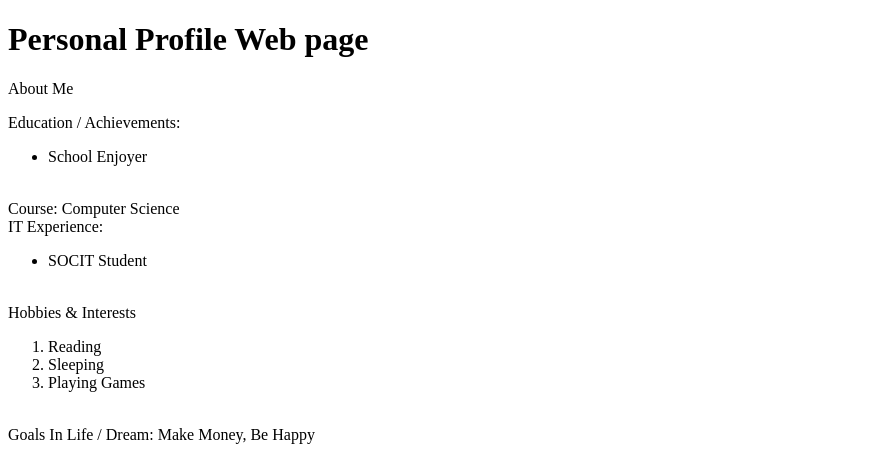
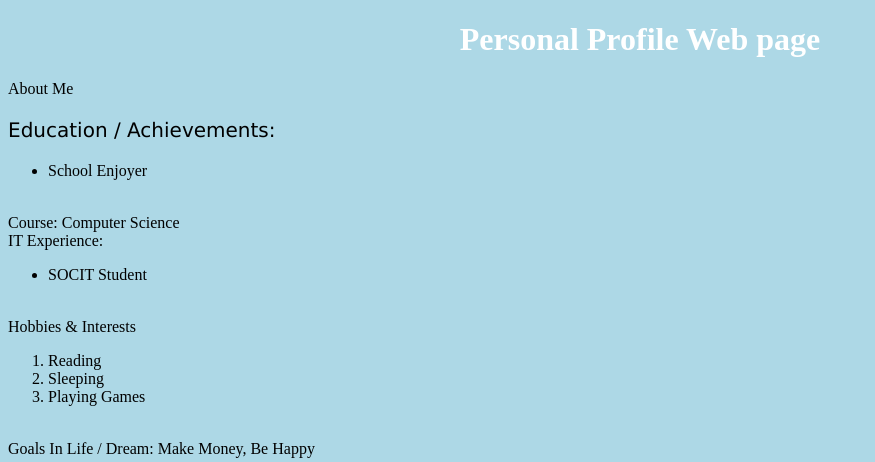
Before and after one commit to jlbaq/WEBPROG-SF231-Personal-Website, a plain HTML site: page home/index.html in a window 1280 px wide. Shown: the top 462 px of the page, without its empty margins (0-875 px from the left). Drawn offline with Linux system fonts and the light colour scheme.

Commit message:
added css

```diff
--- /dev/null
+++ b/home/css/mystyle.css
@@ -0,0 +1,13 @@
+body {
+    background-color: lightblue;
+  }
+
+  h1 {
+    color: white;
+    text-align: center;
+  }
+
+  p {
+    font-family: verdana;
+    font-size: 20px;
+  }
--- a/home/index.html
+++ b/home/index.html
@@ -1,6 +1,7 @@
 <!DOCTYPE html>
 <html>
 <head>
+<link rel="stylesheet" href="css/mystyle.css">
 <title>Page Title</title>
 </head>
 <body>
```
